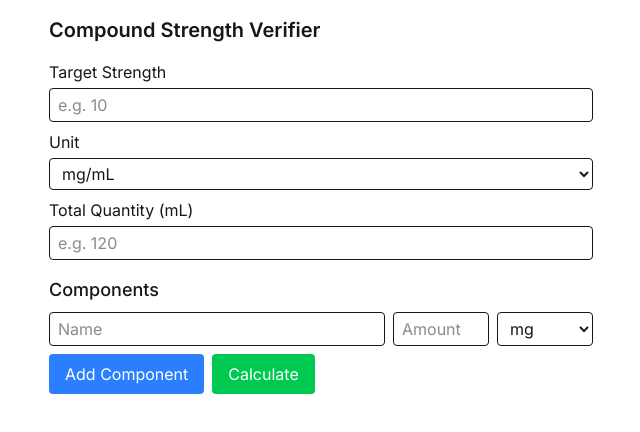
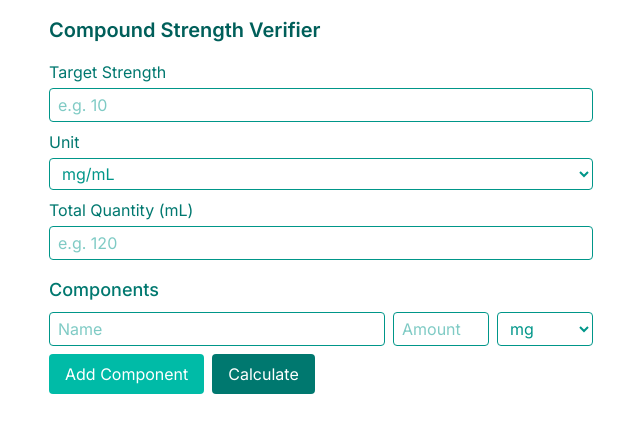
Before and after one commit to talthrall/pharmacy-tools, a Next.js app: page /compound-check in a window 1280 px wide. Shown: the top 432 px of the page, without its empty margins (319-959 px from the left). Built offline with nearby package versions, Linux system fonts and the light colour scheme.

Commit message:
Tailored colors on calculators

```diff
--- a/src/app/capsule-fill/page.tsx
+++ b/src/app/capsule-fill/page.tsx
@@ -49,11 +49,11 @@ export default function CapsuleFillCalculator() {
   return (
     <div className="min-h-screen bg-background text-foreground p-6">
       <div className="max-w-xl mx-auto bg-card rounded-2xl shadow p-6 space-y-4">
-        <h1 className="text-2xl font-bold">Capsule Fill Calculator</h1>
+        <h1 className="text-2xl font-bold text-teal-800">Capsule Fill Calculator</h1>
 
         <div className="grid grid-cols-1 gap-4">
           <input
-            className="p-2 border rounded"
+            className="p-2 border rounded text-teal-700"
             type="number"
             placeholder="API Mass (g)"
             value={apiMass}
@@ -61,7 +61,7 @@ export default function CapsuleFillCalculator() {
           />
 
           <input
-            className="p-2 border rounded"
+            className="p-2 border rounded text-teal-700"
             type="number"
             placeholder="Filler Mass (g)"
             value={fillerMass}
@@ -69,7 +69,7 @@ export default function CapsuleFillCalculator() {
           />
 
           <input
-            className="p-2 border rounded"
+            className="p-2 border rounded text-teal-700"
             type="number"
             placeholder="Pack Stat (g/cc)"
             value={packStat}
@@ -77,7 +77,7 @@ export default function CapsuleFillCalculator() {
           />
 
           <select
-            className="p-2 border rounded"
+            className="p-2 border rounded text-teal-700"
             value={capsuleSize}
             onChange={(e) => setCapsuleSize(e.target.value)}
           >
@@ -89,7 +89,7 @@ export default function CapsuleFillCalculator() {
           </select>
 
           <button
-            className="p-2 bg-primary text-primary-foreground rounded hover:opacity-90"
+            className="bg-teal-500 text-white px-4 py-2 rounded ml-2"
             onClick={handleCalculate}
           >
             Calculate
--- a/src/app/compound-check/page.tsx
+++ b/src/app/compound-check/page.tsx
@@ -82,31 +82,31 @@ export default function CompoundStrengthVerifier() {
 
   return (
     <div className="max-w-xl mx-auto p-4">
-      <h1 className="text-xl font-semibold mb-4">Compound Strength Verifier</h1>
+      <h1 className="text-xl font-semibold mb-4 text-teal-800">Compound Strength Verifier</h1>
 
       {/* Target Strength */}
       <div className="mb-2">
-        <label className="block mb-1">Target Strength</label>
+        <label className="block mb-1 text-teal-700">Target Strength</label>
         <input
           type="text"
           value={targetStrength}
           onChange={(e: React.ChangeEvent<HTMLInputElement>) =>
             setTargetStrength(e.target.value)
           }
-          className="w-full border rounded px-2 py-1"
+          className="w-full border rounded px-2 py-1 text-teal-600"
           placeholder="e.g. 10"
         />
       </div>
 
       {/* Target Unit */}
       <div className="mb-2">
-        <label className="block mb-1">Unit</label>
+        <label className="block mb-1 text-teal-700">Unit</label>
         <select
           value={targetUnit}
           onChange={(e: React.ChangeEvent<HTMLSelectElement>) =>
             setTargetUnit(e.target.value as 'mg/mL' | 'mg/g' | 'mg/capsule' | '%')
           }
-          className="w-full border rounded px-2 py-1"
+          className="w-full border rounded px-2 py-1 text-teal-600"
         >
           <option value="mg/mL">mg/mL</option>
           <option value="mg/g">mg/g</option>
@@ -117,7 +117,7 @@ export default function CompoundStrengthVerifier() {
 
       {/* Total Quantity */}
       <div className="mb-4">
-        <label className="block mb-1">
+        <label className="block mb-1 text-teal-700">
           Total Quantity (
           {targetUnit.includes('capsule') ? 'capsules' : targetUnit.split('/')[1]})
         </label>
@@ -127,13 +127,13 @@ export default function CompoundStrengthVerifier() {
           onChange={(e: React.ChangeEvent<HTMLInputElement>) =>
             setTotalQuantity(e.target.value)
           }
-          className="w-full border rounded px-2 py-1"
+          className="w-full border rounded px-2 py-1 text-teal-600"
           placeholder="e.g. 120"
         />
       </div>
 
       {/* Components List */}
-      <h2 className="text-lg font-medium mb-2">Components</h2>
+      <h2 className="text-lg font-medium mb-2 text-teal-700">Components</h2>
       {components.map((comp, index) => (
         <div key={comp.id} className="flex gap-2 mb-2">
           <input
@@ -142,7 +142,7 @@ export default function CompoundStrengthVerifier() {
             onChange={(e: React.ChangeEvent<HTMLInputElement>) =>
               handleComponentChange(index, 'name', e.target.value)
             }
-            className="flex-1 border rounded px-2 py-1"
+            className="flex-1 border rounded px-2 py-1 text-teal-600"
             placeholder="Name"
           />
           <input
@@ -151,7 +151,7 @@ export default function CompoundStrengthVerifier() {
             onChange={(e: React.ChangeEvent<HTMLInputElement>) =>
               handleComponentChange(index, 'amount', e.target.value)
             }
-            className="w-24 border rounded px-2 py-1"
+            className="w-24 border rounded px-2 py-1 text-teal-600"
             placeholder="Amount"
           />
           <select
@@ -159,7 +159,7 @@ export default function CompoundStrengthVerifier() {
             onChange={(e: React.ChangeEvent<HTMLSelectElement>) =>
               handleComponentChange(index, 'unit', e.target.value as 'mg' | 'g' | '%')
             }
-            className="w-24 border rounded px-2 py-1"
+            className="w-24 border rounded px-2 py-1 text-teal-600"
           >
             <option value="mg">mg</option>
             <option value="g">g</option>
@@ -171,7 +171,7 @@ export default function CompoundStrengthVerifier() {
       {/* Add Component */}
       <button
         onClick={addComponent}
-        className="bg-blue-500 text-white px-4 py-2 rounded"
+        className="bg-teal-500 text-white px-4 py-2 rounded"
       >
         Add Component
       </button>
@@ -179,7 +179,7 @@ export default function CompoundStrengthVerifier() {
       {/* Calculate Strength */}
       <button
         onClick={calculate}
-        className="bg-green-500 text-white px-4 py-2 rounded ml-2"
+        className="bg-teal-700 text-white px-4 py-2 rounded ml-2"
       >
         Calculate
       </button>
--- a/src/app/page.tsx
+++ b/src/app/page.tsx
@@ -27,14 +27,14 @@ export default function Home() {
 
         <div className="space-y-4">
           <Button href="/capsule-fill">
-            <div className="flex items-center justify-center gap-2 bg-teal-600 text-white">
+            <div className="flex items-center justify-center gap-2 text-teal-600">
               <Pill className="w-5 h-5" />
               Capsule Fill Calculator
             </div>
           </Button>
 
           <Button href="/compound-check">
-            <div className="flex items-center justify-center gap-2 bg-teal-600 text-white">
+            <div className="flex items-center justify-center gap-2 text-teal-600">
               <FlaskConical className="w-5 h-5" />
               Compound Strength Verifier
             </div>
```
